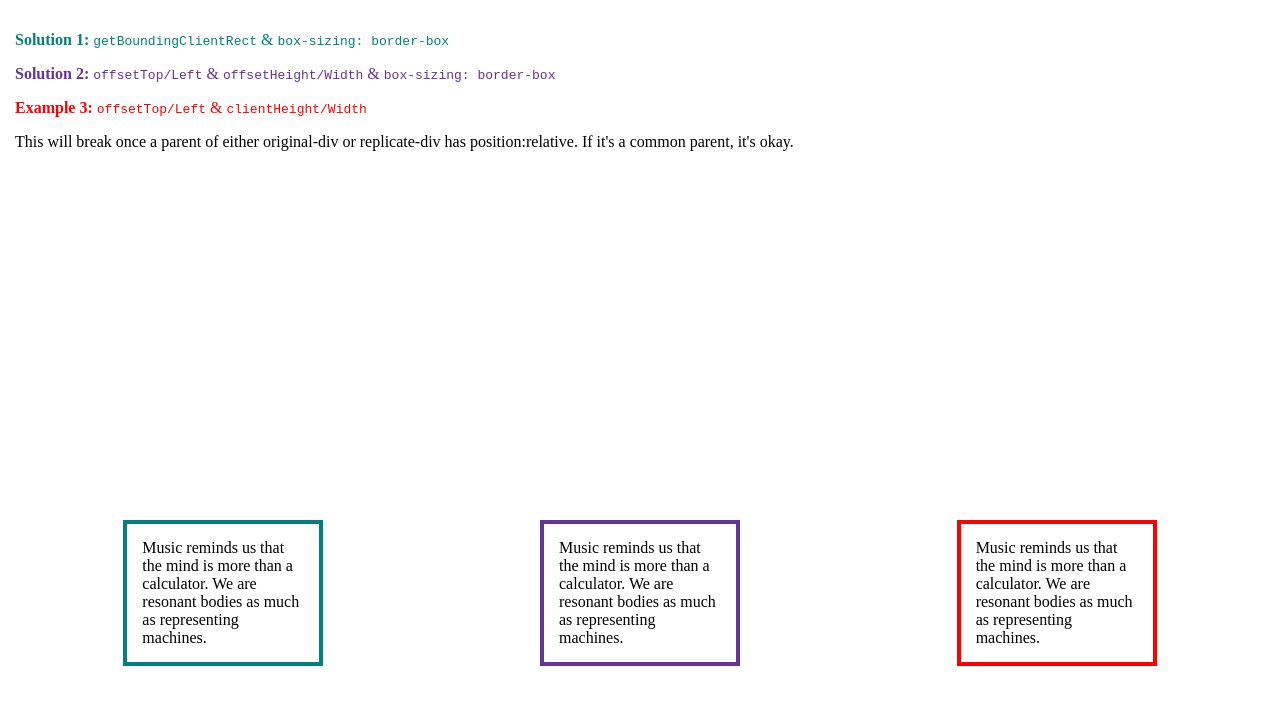
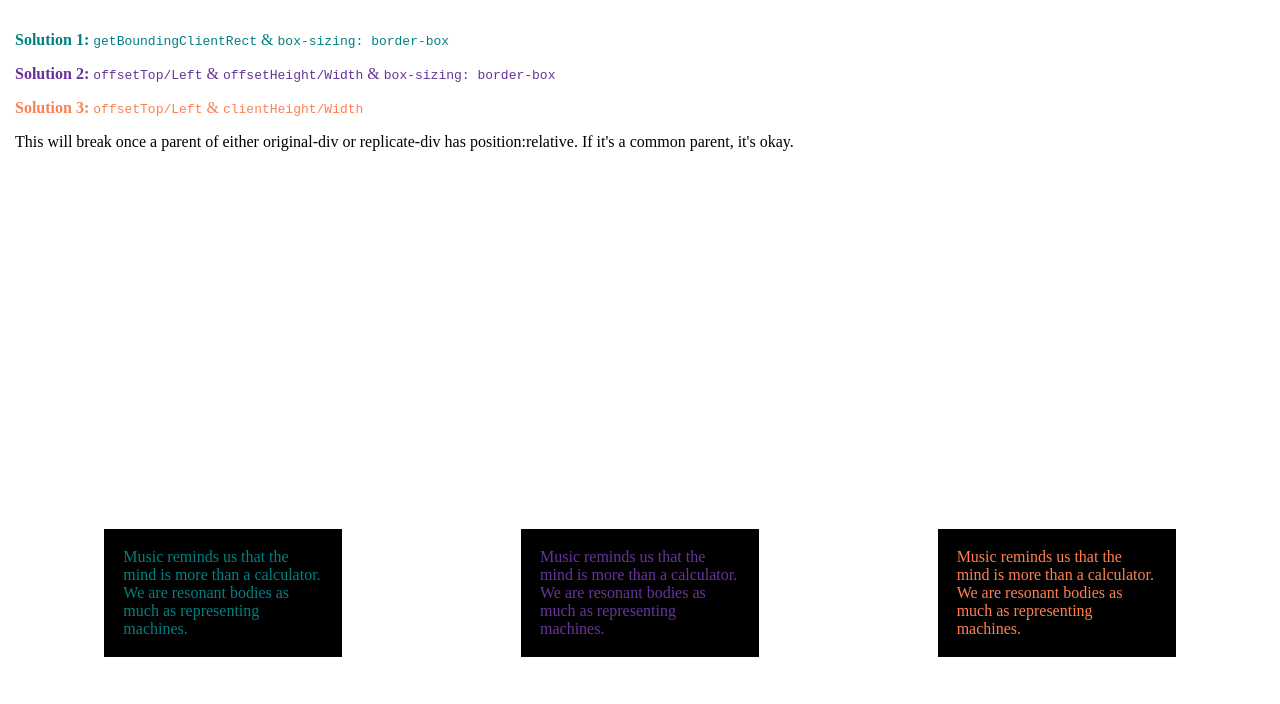
Before and after one commit to alexabruck/dom-element-size-experiments, a website: page index.html in a window 1280 px wide. Drawn offline with Linux system fonts and the light colour scheme.

Commit message:
Change blend mode

```diff
--- a/index.html
+++ b/index.html
@@ -20,7 +20,7 @@
         <code>box-sizing: border-box</code>
       </p>
       <p class="example-3">
-        <strong>Example 3: </strong><code>offsetTop/Left</code> &
+        <strong>Solution 3: </strong><code>offsetTop/Left</code> &
         <code>clientHeight/Width</code>
       </p>
       <p>
--- a/main.css
+++ b/main.css
@@ -25,29 +25,49 @@ div.content {
 .original-div {
   width: 200px;
   padding: 15px;
-  border: 4px solid gold;
-  box-sizing: border-box;
+  border: 4px solid;
+}
+
+#original-div-1 {
+  background-color: teal;
+  border-color: teal;
+}
+
+#original-div-2 {
+  background-color: rebeccapurple;
+  border-color: rebeccapurple;
+}
+
+#original-div-3 {
+  background-color: coral;
+  border-color: coral;
 }
 
 div.repl-div {
   position: absolute;
   top: 0;
   left: 0;
+  transition-property: top, left;
+  transition-duration: 1s;
+  mix-blend-mode: difference;
 }
 
 div#repl-div-1 {
   border: 4px solid teal;
+  background-color: teal;
   /*animation: foo 2.5s; */
 }
 
 div#repl-div-2 {
   border: 4px solid rebeccapurple;
+  background-color: rebeccapurple;
   /*animation: foo 2.5s;*/
   animation-delay: 3s;
 }
 
 div#repl-div-3 {
-  border: 4px solid red;
+  border: 4px solid coral;
+  background-color: coral;
   /*animation: foo 2.5s;*/
   animation-delay: 6s;
 }
@@ -59,7 +79,7 @@ div#repl-div-3 {
   color: rebeccapurple;
 }
 .example-3 {
-  color: red;
+  color: coral;
 }
 
 @keyframes foo {
```
